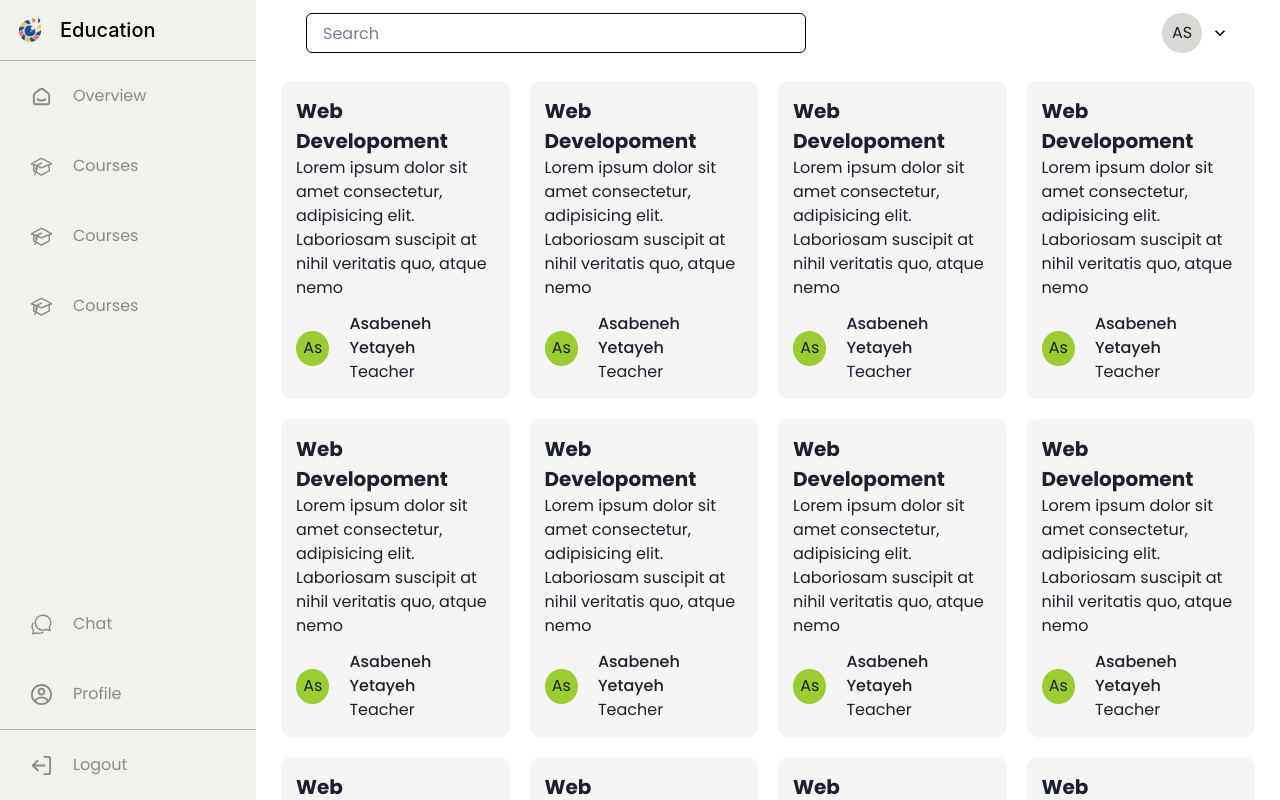
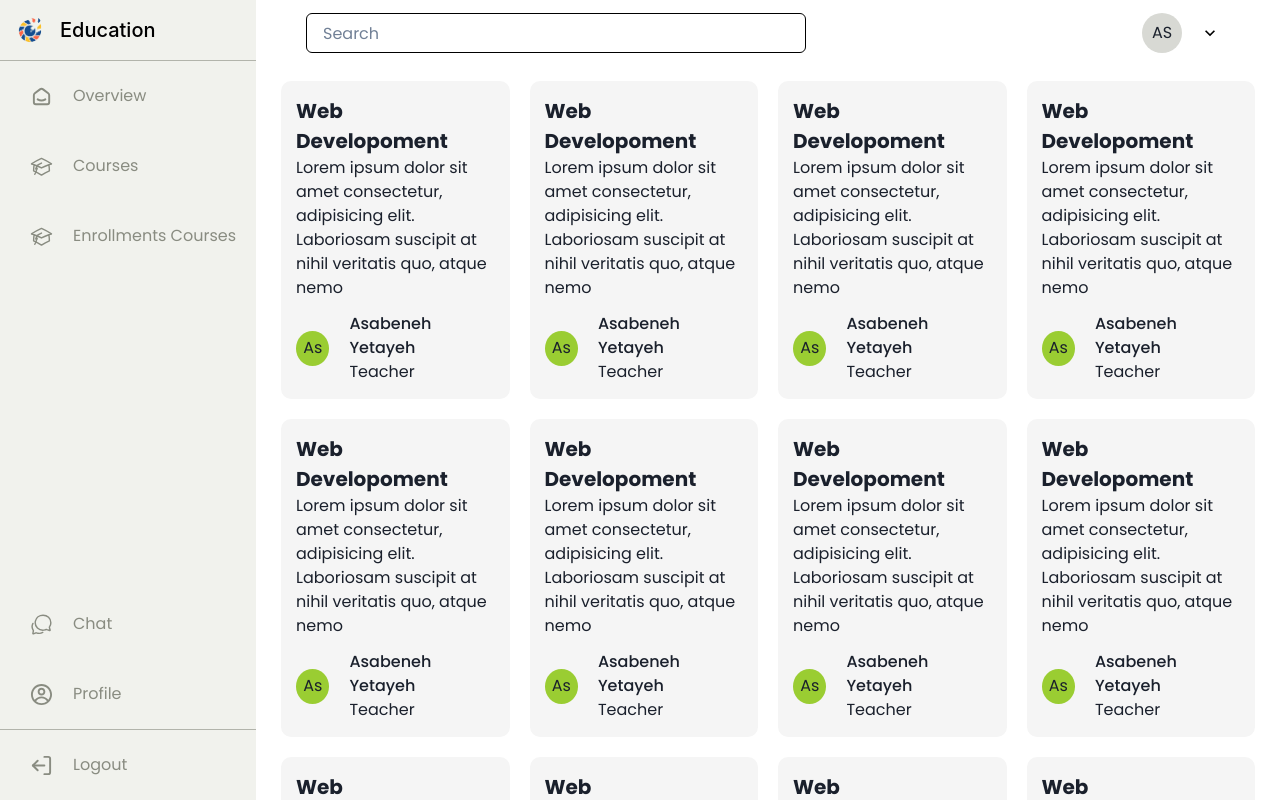
Before and after one commit to ZakaryaMeddahi/private-school-system, a Next.js app in the folder client/: page /student_dashboard/course in a window 1280 px wide. Built offline with nearby package versions, Linux system fonts and the light colour scheme.

Commit message:
edit in the sid bar

```diff
--- a/client/src/app/(home)/layout.js
+++ b/client/src/app/(home)/layout.js
@@ -1,16 +1,12 @@
 'use client';
 
 import Logo from "@/components/Logo/Logo";
-import { Box,Center, Container, Divider, Flex, Grid, GridItem, Heading, Text, HStack, Input } from "@chakra-ui/react";
-import { MdOutlineKeyboardDoubleArrowLeft } from "react-icons/md";
+import { Box, Divider, Button, Text, Input, Popover, PopoverTrigger, PopoverContent, PopoverHeader, PopoverBody, PopoverFooter, PopoverArrow, PopoverCloseButton, PopoverAnchor } from "@chakra-ui/react";
 import { HiOutlineAcademicCap } from "react-icons/hi2";
 import { IoChatbubblesOutline } from "react-icons/io5";
-import { MdOutlineNotifications } from "react-icons/md";
-import { IoMdSearch } from "react-icons/io";
 import { useRef } from "react";
 import { LuLogOut } from "react-icons/lu";
 import { TbSmartHome } from "react-icons/tb";
-import CourseCard from "@/components/Course Card/CourseCard";
 import { CgProfile } from "react-icons/cg";
 import Link from "next/link";
 import { MdKeyboardArrowDown } from "react-icons/md";
@@ -98,21 +94,7 @@ const Layout = ({ children }) => {
                         _hover={{bgColor: 'whiteSmoke'}}
                     >
                         <HiOutlineAcademicCap color="#898C81" size='23px' />
-                        <Text color='#898C81'>Courses</Text>
-                    </Box>
-                    <Box
-                        w='100%'
-                        display='flex'
-                        flexDir='row'
-                        gap='5'
-                        alignItems='center'
-                        paddingLeft='30'
-                        minH='70px'
-                        maxH='80px'
-                        _hover={{bgColor: 'whiteSmoke'}}
-                    >
-                        <HiOutlineAcademicCap color="#898C81" size='23px' />
-                        <Text color='#898C81'>Courses</Text>
+                        <Text color='#898C81'>Enrollments Courses</Text>
                     </Box>
                 </Box>
                 <Box
@@ -151,6 +133,7 @@ const Layout = ({ children }) => {
                         <MdOutlineNotifications color="#898C81" size='23px' />
                         <Text color='#898C81'>Notification</Text>
                     </Box> */}
+                    <Link href='/student_dashboard/profile'>
                         <Box
                             w='100%'
                             display='flex'
@@ -165,6 +148,7 @@ const Layout = ({ children }) => {
                             <CgProfile color="#898C81" size='23px' />
                             <Text color='#898C81'>Profile</Text>
                         </Box>
+                    </Link>
                     <Divider borderColor='#898C81' />
                     <Box
                         w='100%'
@@ -219,7 +203,19 @@ const Layout = ({ children }) => {
                         >
                             AS
                         </Box>
+                        <Popover>
+                            <PopoverTrigger>
+                                <Box w={'40px'} h={'40px'} display='flex' alignItems='center' justifyContent='center'>
                                     <MdKeyboardArrowDown color='black' size='20px' />
+                                </Box>
+                            </PopoverTrigger>
+                            <PopoverContent w='180px'>
+                                <PopoverArrow />
+                                <PopoverCloseButton />
+                                <PopoverHeader>Profile</PopoverHeader>
+                                <PopoverHeader>Logout</PopoverHeader>
+                            </PopoverContent>
+                        </Popover>
                     </Box>
                 </Box>
                 {/* body */}
```
Lines whose indentation alone changed are shown as unchanged.
